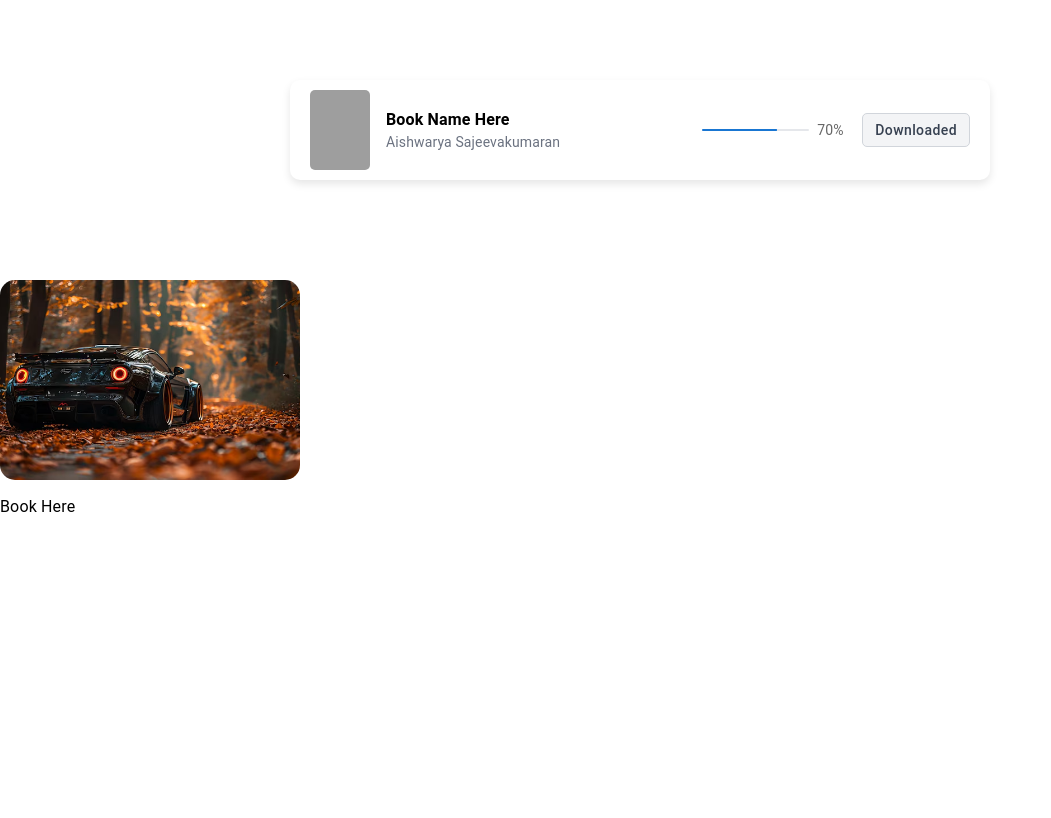
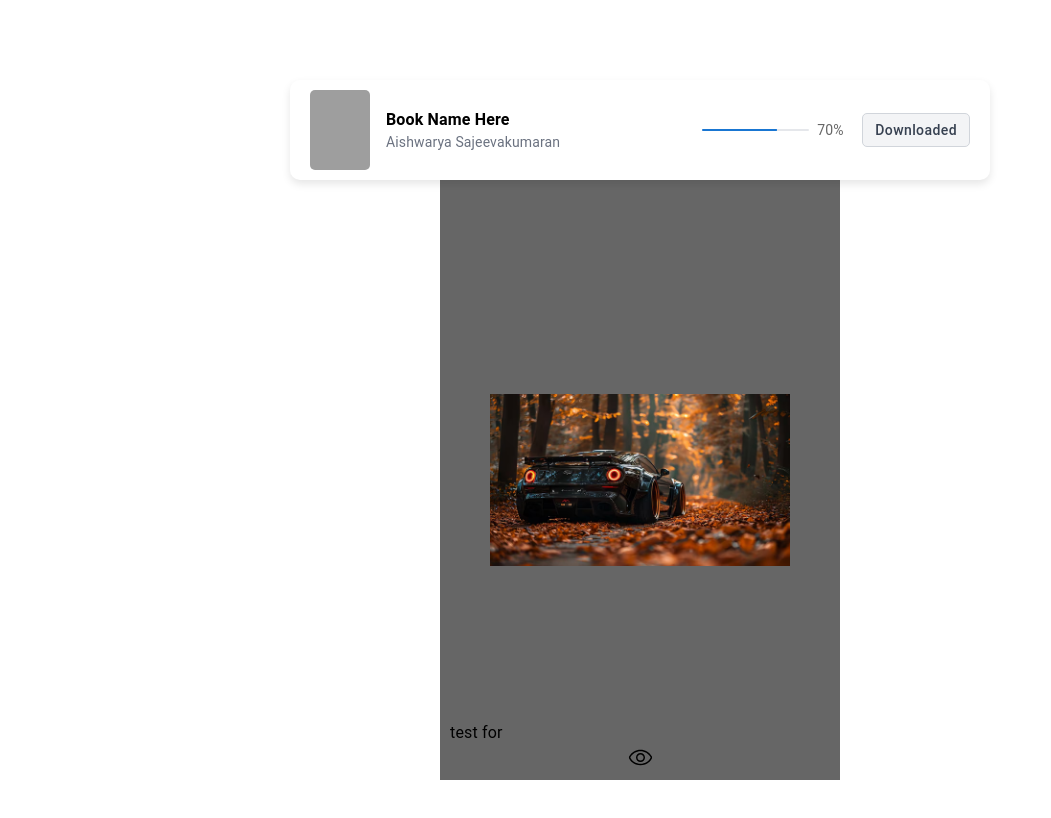
Before and after one commit to web-adi/app_route_file, a Next.js app: page /demo in a window 1280 px wide. Shown: the top 818 px of the page, without its empty margins (0-1051 px from the left). Built offline with nearby package versions, Linux system fonts and the light colour scheme; grey boxes are pictures that could not be loaded.

Commit message:
whatsapp status feature

```diff
--- /dev/null
+++ b/Components/ChatBox/ChatBox.tsx
@@ -0,0 +1,107 @@
+import assets from "@/json/assets";
+import { primaryColors } from "@/mui-theme/_muiPalette";
+import { ChatBoxStyled } from "@/styles/StyledComponent/ChatBoxStyled";
+import Eye from "@/ui/icons/Eye";
+import { Box, Button, List, ListItem, Typography } from "@mui/material";
+import Image from "next/image";
+import React, { useState } from "react";
+
+export const viewsListData = [
+  {
+    userName: "Sayan",
+  },
+  {
+    userName: "Sayan",
+  },
+  {
+    userName: "Sayan",
+  },
+  {
+    userName: "Sayan",
+  },
+  {
+    userName: "Sayan",
+  },
+];
+
+const ChatBox = () => {
+  const [openBox, setOpenBox] = useState(false);
+
+  const toggleBox = () => {
+    setOpenBox(!openBox);
+  };
+  return (
+    <ChatBoxStyled>
+      <Box className="utr_blk" onClick={toggleBox}>
+        <Box className="inr_blk">
+          <figure className="statusImg">
+            <Image
+              src={assets.carImg}
+              width={1000}
+              height={1000}
+              alt="carImg"
+            />
+          </figure>
+        </Box>
+        <Box className="view_blk">
+          <Box>
+            <Typography variant="body1">test for </Typography>
+          </Box>
+          <Box className="eyeButton">
+            <Button onClick={toggleBox}>
+              <Eye />
+            </Button>
+          </Box>
+        </Box>
+        <Box className={`toggleBox  ${openBox ? "active" : ""}`}>
+          <Box className="toggle_inr_blk">
+            <Box className="top_wrap">
+              <Typography variant="body1">100 Views</Typography>
+            </Box>
+            <List className="viewUserList" disablePadding>
+              {viewsListData.map((data, index) => (
+                <ListItem disablePadding key={index}>
+                  <figure>
+                    <Image
+                      src={assets.carImg}
+                      width={1000}
+                      height={1000}
+                      alt="apple_logo"
+                    />
+                  </figure>
+                  <Box
+                    sx={{
+                      marginLeft: "10px",
+                    }}
+                  >
+                    <Typography
+                      variant="body1"
+                      sx={{
+                        color: primaryColors.white,
+                        fontWeight: "600",
+                      }}
+                    >
+                      {data.userName}
+                    </Typography>
+                    <Typography
+                      variant="body1"
+                      sx={{
+                        fontSize: "10px",
+                        fontWeight: "400",
+                        color: primaryColors.white,
+                      }}
+                    >
+                      10 sec ago
+                    </Typography>
+                  </Box>
+                </ListItem>
+              ))}
+            </List>
+          </Box>
+        </Box>
+      </Box>
+    </ChatBoxStyled>
+  );
+};
+
+export default ChatBox;
--- a/pages/demo.tsx
+++ b/pages/demo.tsx
@@ -1,3 +1,4 @@
+import ChatBox from "@/Components/ChatBox/ChatBox";
 import CommonAccordian from "@/Components/CommonAccordian/CommonAccordian";
 import SliderComp from "@/Components/SliderComp/SliderComp";
 import {
@@ -7,6 +8,7 @@ import {
   LinearProgressProps,
   styled,
   Typography,
+  Container,
 } from "@mui/material";
 import React from "react";
 
@@ -134,9 +136,9 @@ function Demo() {
         </Box>
       </Box>
 
-      {/* <CommonAccordian /> */}
-
-      <SliderComp />
+      <Container fixed>
+        <ChatBox />
+      </Container>
     </DemoWrapper>
   );
 }
--- /dev/null
+++ b/styles/StyledComponent/ChatBoxStyled.tsx
@@ -0,0 +1,87 @@
+import { primaryColors } from "@/mui-theme/_muiPalette";
+import { Box, styled } from "@mui/material";
+
+export const ChatBoxStyled = styled(Box)`
+  .utr_blk {
+    max-width: 400px;
+    width: 100%;
+    margin: 0 auto;
+    background: rgba(0, 0, 0, 0.6);
+    height: 600px;
+    position: relative;
+    .inr_blk {
+      height: 100%;
+      display: flex;
+      align-items: center;
+      justify-content: center;
+      .statusImg {
+        line-height: 0;
+        max-width: 300px;
+        margin: 0 auto;
+        img {
+          width: 100%;
+          height: 100%;
+          object-fit: contain;
+        }
+      }
+    }
+
+    .view_blk {
+      position: absolute;
+      left: 0;
+      bottom: 0;
+      width: 100%;
+      padding: 10px;
+
+      .eyeButton {
+        width: 100%;
+        text-align: center;
+        button {
+          min-width: auto;
+          padding: 0;
+        }
+      }
+    }
+
+    .toggleBox {
+      position: absolute;
+      width: 100%;
+      left: 0;
+      bottom: 0;
+      transform: translateY(100%);
+      opacity: 0;
+      transition: all 0.3s ease-in-out;
+      &.active {
+        opacity: 1;
+        transform: translate(0);
+        transition: all 0.3s ease-in-out;
+      }
+      .toggle_inr_blk {
+        .top_wrap {
+          background-color: ${primaryColors.primary};
+          padding: 10px;
+          border-radius: 15px 15px 0 0;
+        }
+        .viewUserList {
+          width: 100%;
+          max-height: 250px;
+          overflow: auto;
+          background-color: ${primaryColors.black};
+          li {
+            padding: 10px;
+            figure {
+              width: 45px;
+              height: 45px;
+              border-radius: 50%;
+              overflow: hidden;
+              img {
+                width: 100%;
+                height: 100%;
+              }
+            }
+          }
+        }
+      }
+    }
+  }
+`;
--- /dev/null
+++ b/ui/icons/Eye.tsx
@@ -0,0 +1,28 @@
+import React from "react";
+
+const Eye = () => {
+  return (
+    <svg
+      xmlns="http://www.w3.org/2000/svg"
+      version="1.1"
+      width="25"
+      height="25"
+      x="0"
+      y="0"
+      viewBox="0 0 512 512"
+    >
+      <g>
+        <path
+          fill-rule="evenodd"
+          d="M460.465 264.803c-41.315 74.193-119.667 120.282-204.438 120.282-84.826 0-163.177-46.089-204.493-120.282-3.182-5.761-3.182-11.851 0-17.607C92.85 173.004 171.201 126.92 256.027 126.92c84.771 0 163.122 46.084 204.438 120.276 3.238 5.756 3.238 11.846 0 17.607zm26.392-32.317c-46.638-83.767-135.085-135.798-230.83-135.798-95.8 0-184.247 52.031-230.885 135.798-8.34 14.946-8.34 32.081 0 47.016 46.638 83.767 135.085 135.809 230.885 135.809 95.745 0 184.192-52.042 230.83-135.809 8.34-14.934 8.34-32.07 0-47.016zm-230.83 85.528c34.183 0 62.001-27.818 62.001-62.017s-27.818-62.017-62.001-62.017c-34.238 0-62.056 27.818-62.056 62.017s27.819 62.017 62.056 62.017zm0-154.266c-50.918 0-92.288 41.387-92.288 92.25 0 50.874 41.371 92.244 92.288 92.244 50.863 0 92.233-41.371 92.233-92.244 0-50.863-41.37-92.25-92.233-92.25z"
+          clip-rule="evenodd"
+          fill="#000000"
+          opacity="1"
+          data-original="#000000"
+        ></path>
+      </g>
+    </svg>
+  );
+};
+
+export default Eye;
```
